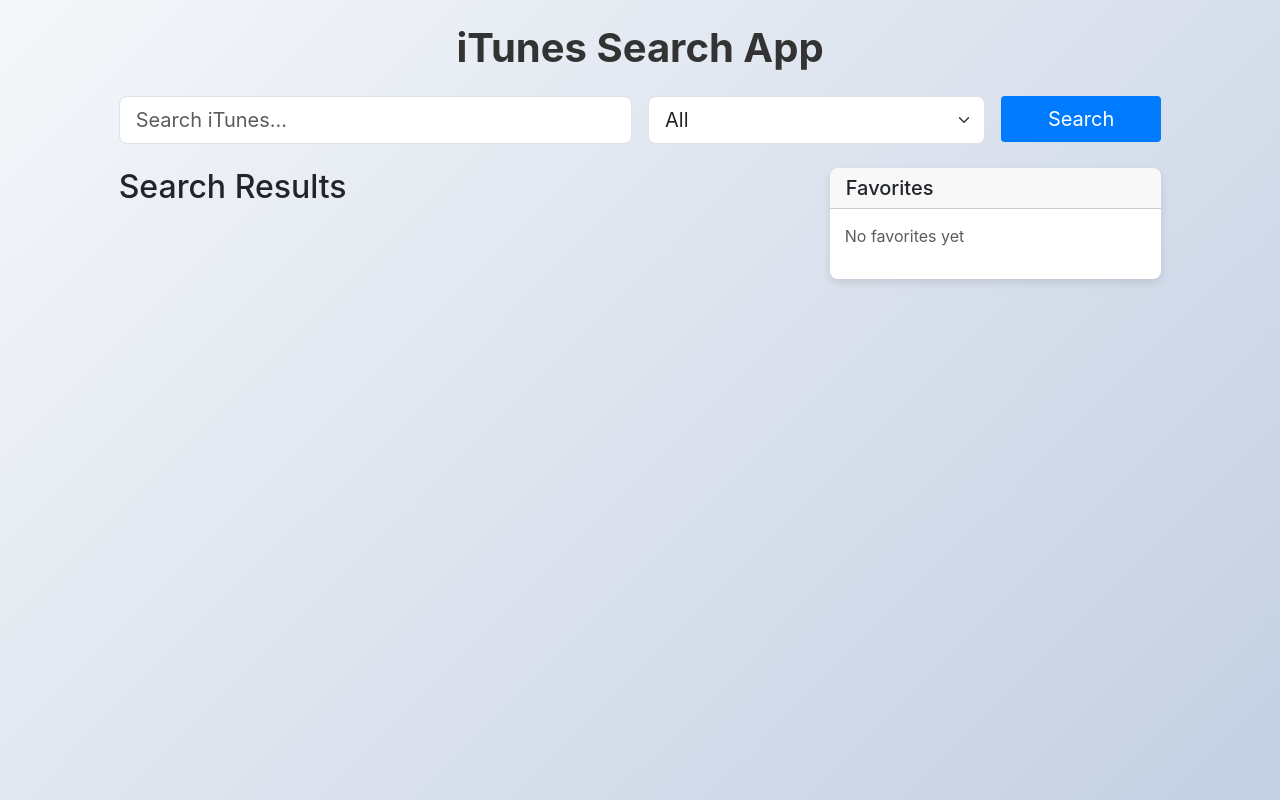
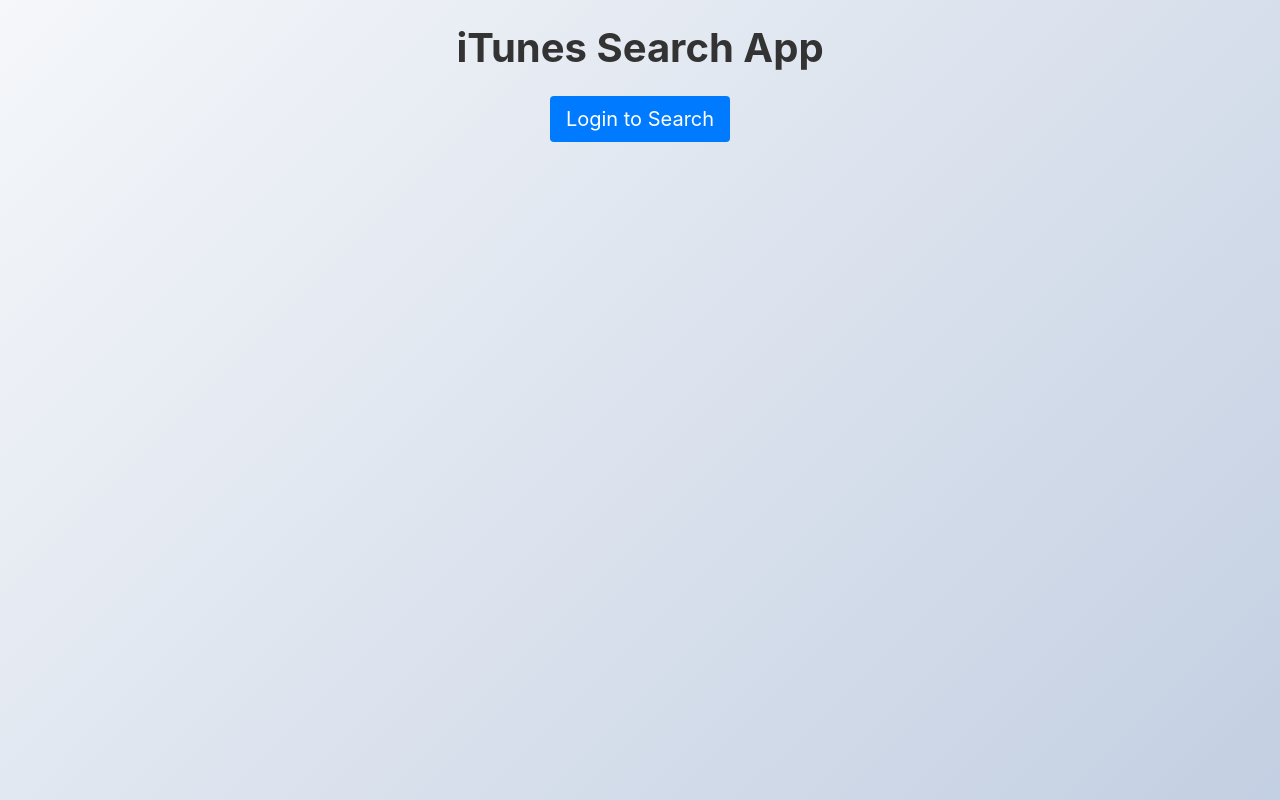
Before and after one commit to Kamogelo-web/itunesApp, a React (Create React App) app: page / in a window 1280 px wide. Built offline with nearby package versions, Linux system fonts and the light colour scheme.

Commit message:
Initial changes

```diff
--- a/src/App.js
+++ b/src/App.js
@@ -1,4 +1,4 @@
-import React, { useState } from 'react';
+import React, { useState, useEffect } from 'react';
 import './App.css';
 import 'bootstrap/dist/css/bootstrap.min.css';
 
@@ -9,9 +9,51 @@
   const [favorites, setFavorites] = useState([]);
   const [error, setError] = useState(null);
   const [loading, setLoading] = useState(false);
+  const [isLoggedIn, setIsLoggedIn] = useState(false);
+
+  useEffect(() => {
+    // Check if user is logged in on component mount
+    const token = localStorage.getItem('token');
+    if (token) {
+      setIsLoggedIn(true);
+    }
+  }, []);
+
+  const handleLogin = async () => {
+    try {
+      const response = await fetch('http://localhost:5000/api/login', {
+        method: 'POST',
+        headers: {
+          'Content-Type': 'application/json',
+        },
+        body: JSON.stringify({
+          username: 'demo', // Using a demo account for simplicity
+          password: 'demo123'
+        })
+      });
+
+      if (!response.ok) {
+        throw new Error('Login failed');
+      }
+
+      const data = await response.json();
+      localStorage.setItem('token', data.token);
+      setIsLoggedIn(true);
+      setError(null);
+    } catch (err) {
+      console.error('Login error:', err);
+      setError('Failed to login. Please try again.');
+    }
+  };
+
+  const handleLogout = () => {
+    localStorage.removeItem('token');
+    setIsLoggedIn(false);
+    setResults([]);
+  };
 
   // iTunes Search API URL
-  const ITUNES_API_URL = 'https://itunes.apple.com/search';
+  const ITUNES_API_URL = 'http://localhost:5000/api/search';
 
   const handleSearch = async (e) => {
     e.preventDefault();
@@ -23,7 +65,12 @@
     try {
       const mediaParam = mediaType === 'all' ? '' : `&media=${mediaType}`;
       const response = await fetch(
-        `${ITUNES_API_URL}?term=${encodeURIComponent(searchTerm)}${mediaParam}&limit=20`
+        `${ITUNES_API_URL}?term=${encodeURIComponent(searchTerm)}${mediaParam}`,
+        {
+          headers: {
+            'Authorization': `Bearer ${localStorage.getItem('token')}`
+          }
+        }
       );
 
       if (!response.ok) {
@@ -65,6 +112,20 @@
       <div className="row justify-content-center">
         <div className="col-md-10">
           <h1 className="text-center mb-4">iTunes Search App</h1>
+
+          {!isLoggedIn ? (
+            <div className="text-center mb-4">
+              <button onClick={handleLogin} className="btn btn-primary btn-lg">
+                Login to Search
+              </button>
+            </div>
+          ) : (
+            <>
+              <div className="text-end mb-3">
+                <button onClick={handleLogout} className="btn btn-outline-secondary">
+                  Logout
+                </button>
+              </div>
 
               {/* Search Form */}
               <form onSubmit={handleSearch} className="mb-4">
@@ -193,6 +254,8 @@
                   </div>
                 </div>
               </div>
+            </>
+          )}
         </div>
       </div>
     </div>
```
Also changed, not shown: server.js (+14 -0 lines), 1 other file (tests, documents, lock files or other folders). Lines whose indentation alone changed are shown as unchanged.
